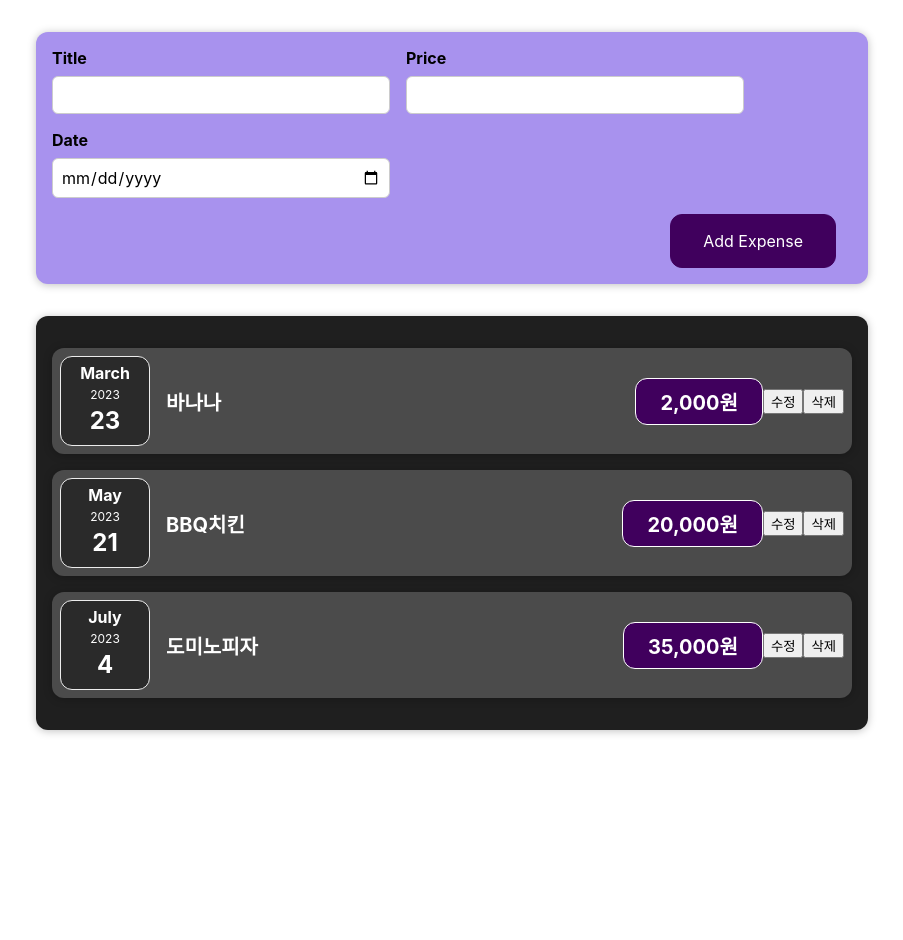
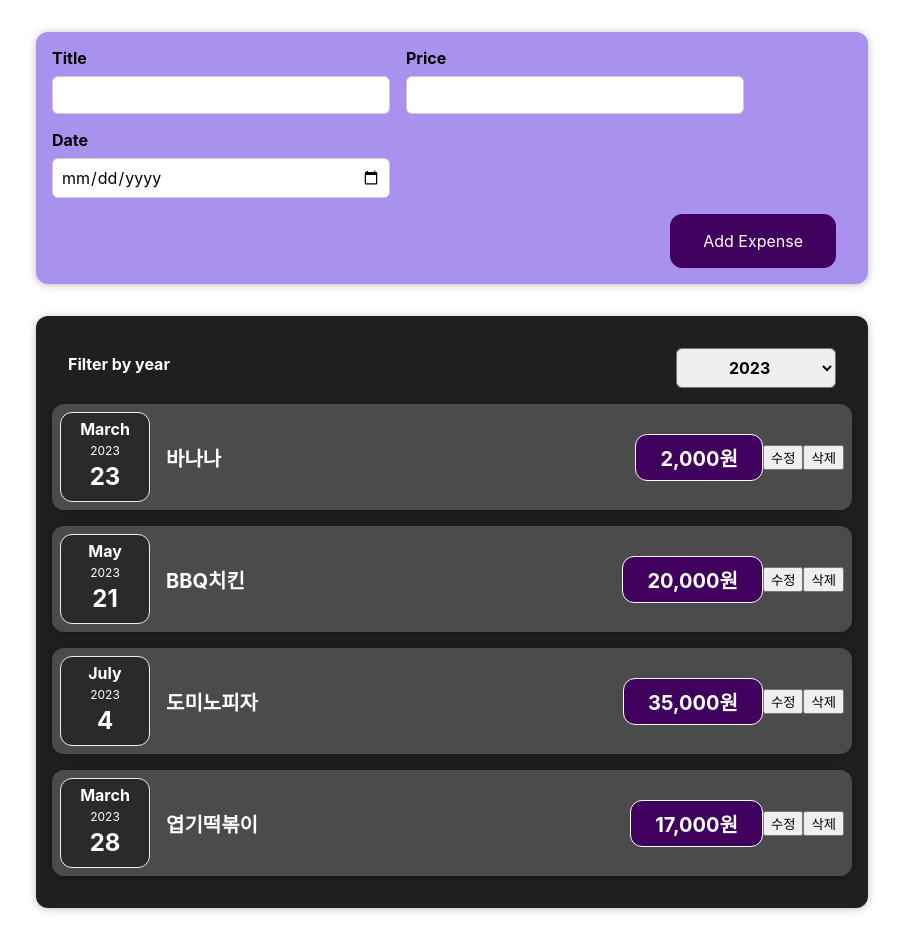
Before and after one commit to kjh374/react-basic-study202310, a React (Create React App) app: page / in a window 1280 px wide. Shown: the whole page, without its empty margins (188-1091 px from the left). Before the commit the page ends 800 px from the top, so only its background shows below. Built offline with nearby package versions, Linux system fonts and the light colour scheme.

Commit message:
9. 동적 리스트 렌더링

```diff
--- a/src/App.js
+++ b/src/App.js
@@ -25,6 +25,11 @@ const App = () => {
       price: 35000,
       date: new Date(2023, 7 - 1, 4),
     },
+    {
+      title: '엽기떡볶이',
+      price: 17000,
+      date: new Date(2023, 3 - 1, 28),
+    },
   ];
 
   //ExpenseForm에게 내려보낼 함수
--- a/src/components/Expenses/Expenses.js
+++ b/src/components/Expenses/Expenses.js
@@ -1,25 +1,34 @@
 import React from 'react';
 import ExpenseItem from './ExpenseItem';
 import './Expenses.css';
-const Expenses = ({ items: expenses }) => {
+import ExpensesFilter from './ExpensesFilter';
+import Card from '../UI/Card';
+const Expenses = ({ items }) => {
+  const filterChangeHandler = (selectedYear) => {
+    console.log('Expenses: ', selectedYear);
+  };
+
+  // ExpenseItem을 동적 렌더링하기
+  const iterateExpenseItem = () => {
+    // 자바스크립트 배열의 메서드: map(배열 요소에 적용할 함수)
+    // 콜백 함수의 매개값으로 배열의 요소가 하나씩 전달됨.
+    // 콜백 함수는 배열 요소의 개수만큼 반복됨.
+    // map의 리턴값: 함수가 적용된 각 요소가 담긴 새로운 배열이 리턴됨.
+    return items.map((item) => (
+      <ExpenseItem
+        title={item.title}
+        price={item.price}
+        date={item.date}
+      />
+    ));
+  };
+
   return (
-    <div className='expenses'>
-      <ExpenseItem
-        title={expenses[0].title}
-        price={expenses[0].price}
-        date={expenses[0].date}
-      />
-      <ExpenseItem
-        title={expenses[1].title}
-        price={expenses[1].price}
-        date={expenses[1].date}
-      />
-      <ExpenseItem
-        title={expenses[2].title}
-        price={expenses[2].price}
-        date={expenses[2].date}
-      />
-    </div>
+    <Card className='expenses'>
+      <ExpensesFilter onChangeFilter={filterChangeHandler} />
+
+      {iterateExpenseItem()}
+    </Card>
   );
 };
 
--- /dev/null
+++ b/src/components/Expenses/ExpensesFilter.css
@@ -0,0 +1,24 @@
+.expenses-filter {
+  color: white;
+  padding: 0 1rem;
+}
+
+.expenses-filter__control {
+  display: flex;
+  width: 100%;
+  align-items: center;
+  justify-content: space-between;
+  margin: 1rem 0;
+}
+
+.expenses-filter label {
+  font-weight: bold;
+  margin-bottom: 0.5rem;
+}
+
+.expenses-filter select {
+  font: inherit;
+  padding: 0.5rem 3rem;
+  font-weight: bold;
+  border-radius: 6px;
+}
--- /dev/null
+++ b/src/components/Expenses/ExpensesFilter.js
@@ -0,0 +1,33 @@
+import React from 'react';
+import './ExpensesFilter.css';
+
+const ExpensesFilter = ({ onChangeFilter }) => {
+  const dropdownChangeHandler = (e) => {
+    //selected된 year의 값을 Expenses에서 사용할 수 있도록
+    //올려보내 보세요.
+    const $select = document.getElementById('select');
+    const year = $select.options[$select.selectedIndex].value;
+
+    onChangeFilter(e.target.value);
+  };
+
+  return (
+    <div className='expenses-filter'>
+      <div className='expenses-filter__control'>
+        <label>Filter by year</label>
+        <select
+          id='select'
+          onChange={dropdownChangeHandler}
+        >
+          <option value='2023'>2023</option>
+          <option value='2022'>2022</option>
+          <option value='2021'>2021</option>
+          <option value='2020'>2020</option>
+          <option value='2019'>2019</option>
+        </select>
+      </div>
+    </div>
+  );
+};
+
+export default ExpensesFilter;
```
Also changed, not shown: .eslintrc.json.
